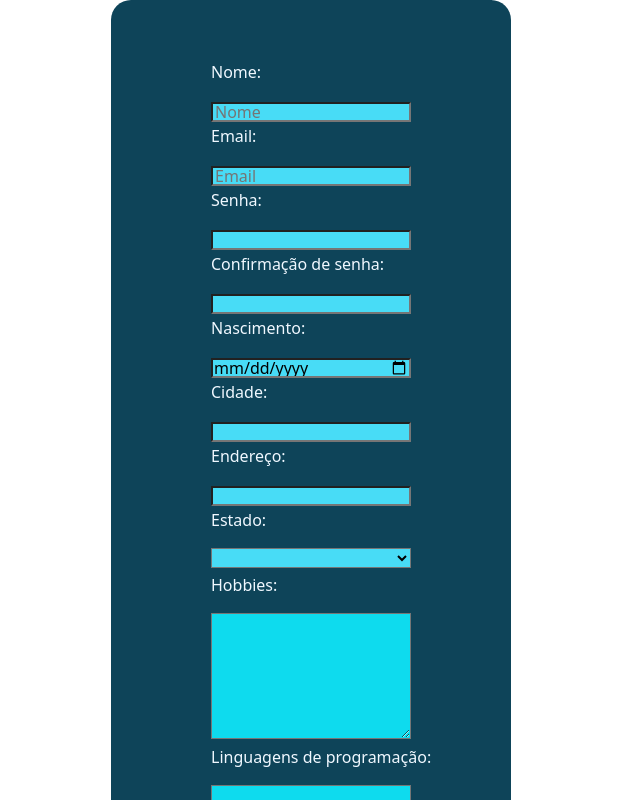
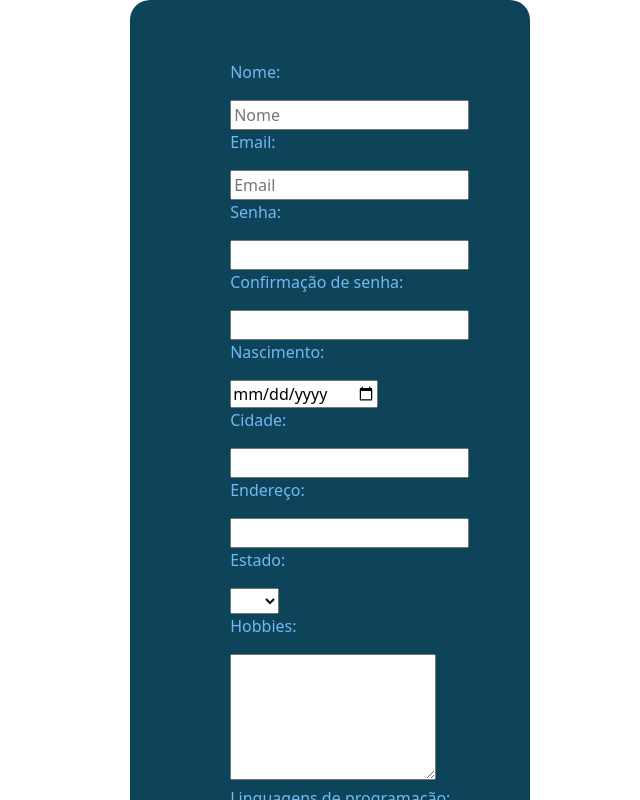
Before and after one commit to AsBergs/projeto1, a Vue app: page / in a window 1280 px wide. Shown: the top 800 px of the page, without its empty margins (17-657 px from the left). Built offline with nearby package versions, Linux system fonts and the light colour scheme.

Commit message:
Update App.vue

```diff
--- a/src/App.vue
+++ b/src/App.vue
@@ -87,19 +87,18 @@
 
       <style scoped>
       .formulario{
-        color: aliceblue;
+        color: rgb(115, 184, 245);
           background-color: #0E4459;
           width: 400px;
           border-radius: 20px;
-          margin-left: 20%;
+          margin-left: 23%;
         }
         .formulario2{
-        color: aliceblue;
+        color: rgb(144, 196, 242);
           background-color: #0E4459;
           width: 400px;
-          height: 800px;
           border-radius: 20px;
-          margin-left: 20%;
+          margin-left: 23%;
         }
         .menu{
           margin: 60px 60px 60px 100px;
@@ -115,16 +114,8 @@
           width: 205px;
           margin: 20px 10px 10px 0px
         }
-        textarea{
-          background-color: rgb(14, 219, 238);
-          width: 200px;
-        }
-        input, select{
-          background-color: rgb(72, 220, 246);
 
-          height: 20px;
-          width: 200px;
-        }
+
         .usuario{
           color: rgb(12, 217, 245);
           background-color: #0E4459;
```
